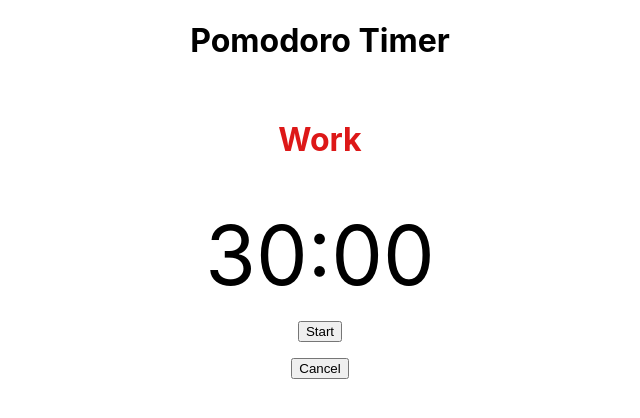
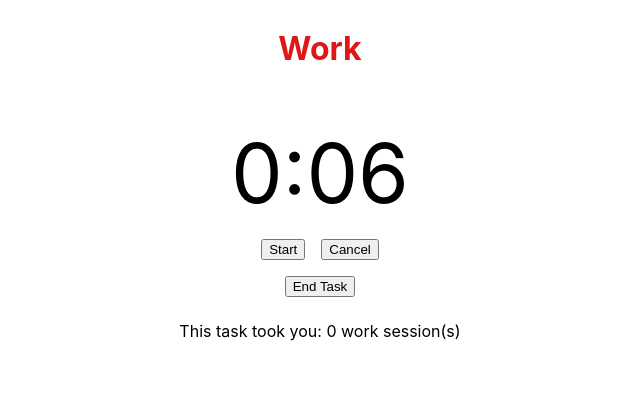
Before and after one commit to charbelsako/pomodoro-timer, a React (Create React App) app: page / in a window 1280 px wide. Shown: the top 418 px of the page, without its empty margins (320-960 px from the left). Built offline with nearby package versions, Linux system fonts and the light colour scheme.

Commit message:
Check todo.txt to see what changes have been made

```diff
--- a/src/App.css
+++ b/src/App.css
@@ -1,7 +1,15 @@
 .row {
-  display: flex;
+  flex-direction: row;
+  align-items: center;
+}
+
+.col {
   flex-direction: column;
   align-items: center;
+}
+
+.flex {
+  display: flex;
 }
 
 .item {
@@ -42,8 +50,14 @@
   transition: all 1s ease;
 }
 
-@keyframes slideDown {
+.btn-danger {
+  /* background-color: #f01b1bf6; */
+  /* border-color: #f01b1bf6; */
+  /* color: white; */
+}
+
+/* @keyframes slideDown {
   to {
     transform: translate3d(0, 0, 0);
   }
-}
+} */
--- a/src/Timer.js
+++ b/src/Timer.js
@@ -4,16 +4,16 @@ export default class Timer extends Component {
   state = {
     work: true,
     // in seconds
-    workTimer: 30 * 60,
-    breakTimer: 5 * 60,
+    workTimer: 0.1 * 60,
+    breakTimer: 0.1 * 60,
     timeLeft: null,
     timer: null,
     disableStart: false,
+    numSessions: 0,
   }
 
   componentDidMount() {
     this.setState({ timeLeft: this.state.workTimer })
-    // this.animate()
   }
 
   animate = () => {
@@ -32,6 +32,10 @@ export default class Timer extends Component {
     this.setState((prevState) => ({
       work: !prevState.work,
     }))
+    // Increment once session is switched.
+    if (this.state.work) {
+      this.incrementSessionCount()
+    }
     this.refillTimer()
     this.animate()
   }
@@ -50,7 +54,16 @@ export default class Timer extends Component {
     }
   }
 
+  incrementSessionCount = () => {
+    this.setState((prevState) => ({ numSessions: prevState.numSessions + 1 }))
+  }
+
   startTimer = () => {
+    // Reset numSessions to 0
+    this.setState((prevState) => ({ numSessions: 0 }))
+    // Increment numSessions once at first.
+    this.incrementSessionCount()
+
     this.setState({ timer: setInterval(this.updateTimer, 1000) })
     this.toggleStartButton()
   }
@@ -62,6 +75,7 @@ export default class Timer extends Component {
   cancelTimer = () => {
     clearInterval(this.state.timer)
     this.setDefault()
+    // Shouldn't be toggled ()
     this.toggleStartButton()
   }
 
@@ -69,12 +83,15 @@ export default class Timer extends Component {
     this.setState({ timeLeft: this.state.workTimer })
   }
 
+  endTask = () => {
+    this.cancelTimer()
+  }
+
   render() {
     return (
-      <div className="row">
-        <h1>Pomodoro Timer</h1>
-
-        <div id="status" className="item row">
+      <div className="flex col">
+        {/* <h1>Pomodoro Timer</h1> */}
+        <div id="status" className="item flex">
           <span id="break">
             <h1>Break Time</h1>
           </span>
@@ -89,6 +106,7 @@ export default class Timer extends Component {
             ? '0' + (this.state.timeLeft % 60)
             : this.state.timeLeft % 60}
         </div>
+        <div className="flex row">
           <button
             className="item"
             onClick={this.startTimer}
@@ -99,6 +117,13 @@ export default class Timer extends Component {
             Cancel
           </button>
         </div>
+        <div className="flex col">
+          <button onClick={this.endTask} className="item btn-danger">
+            End Task
+          </button>
+        </div>
+        <p>This task took you: {this.state.numSessions} work session(s)</p>
+      </div>
     )
   }
 }
```
Also changed, not shown: 1 other file (tests, documents, lock files or other folders). Lines whose indentation alone changed are shown as unchanged.
